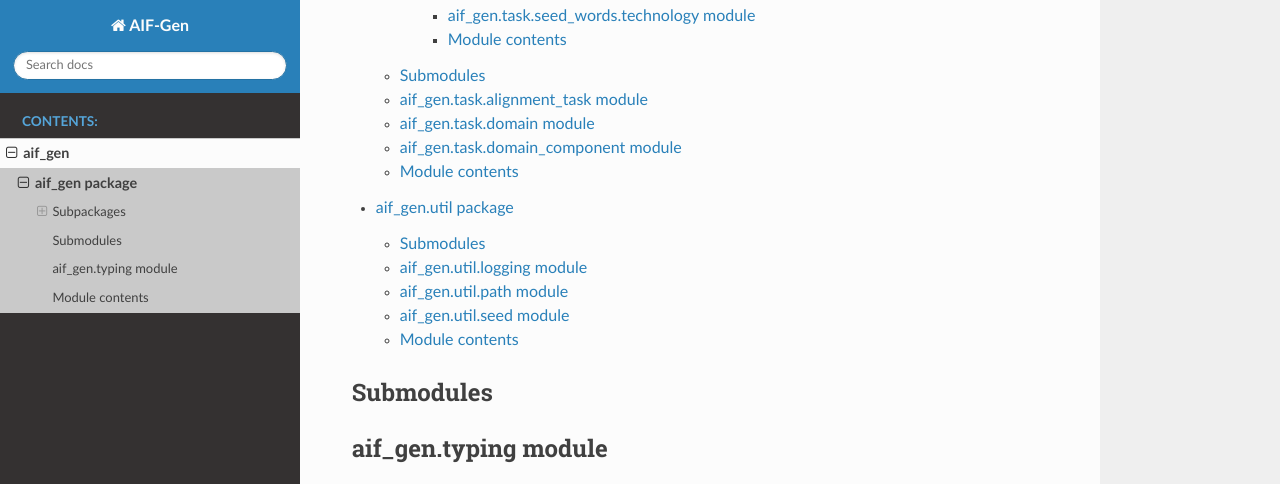
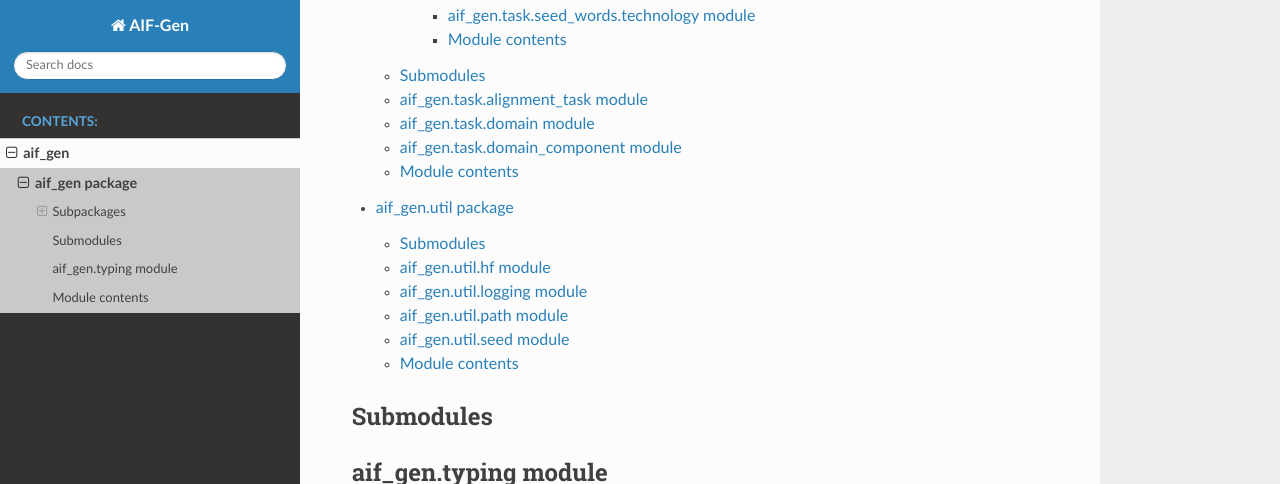
Before and after one commit to amgadelgamal/AIF-Gen, a Sphinx documentation site: the page built from docs/source/aif_gen.rst, in a window 1280 px wide and 900 px high, scrolled down 1520 px, cut to the strip 0-484 px from the top of the window. Built offline with Sphinx 7.4.7 and the Read the Docs theme 3.1.0, drawn with Linux system fonts in a browser that asks for light colours.

Commit message:
Upload new documentation

```diff
--- a/docs/source/aif_gen.util.rst
+++ b/docs/source/aif_gen.util.rst
@@ -3,6 +3,14 @@ aif\_gen.util package
 
 Submodules
 ----------
+
+aif\_gen.util.hf module
+-----------------------
+
+.. automodule:: aif_gen.util.hf
+   :members:
+   :undoc-members:
+   :show-inheritance:
 
 aif\_gen.util.logging module
 ----------------------------
```
